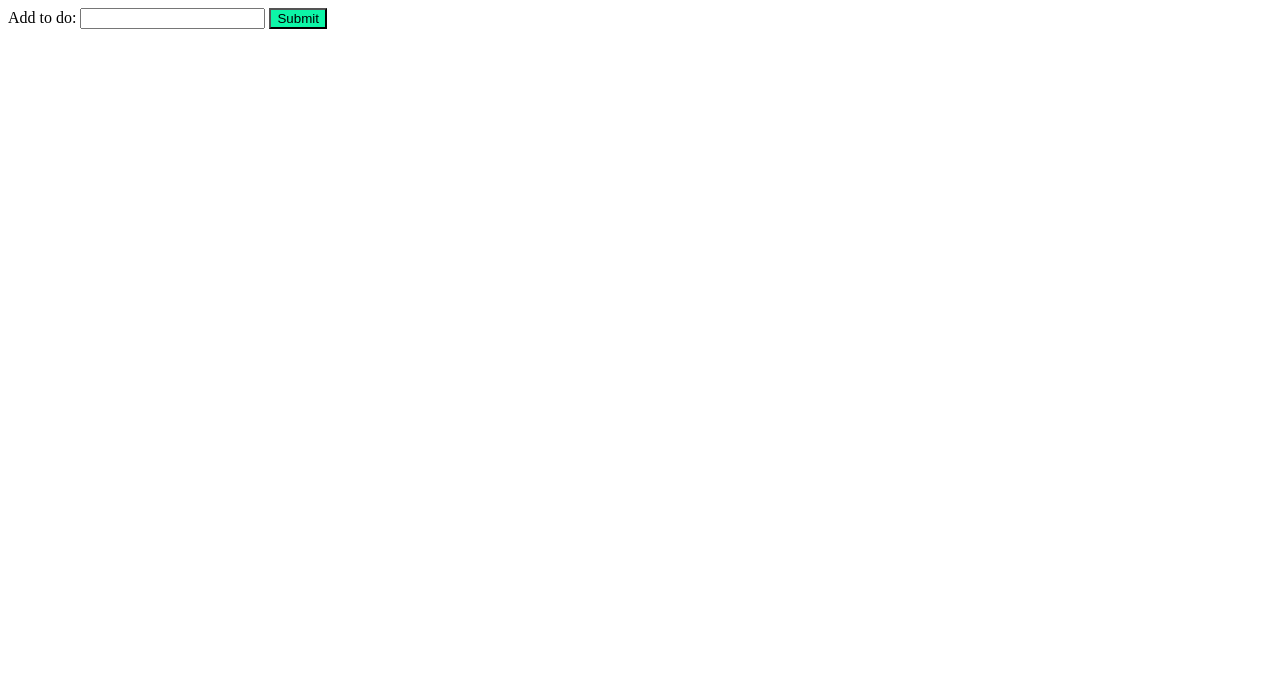
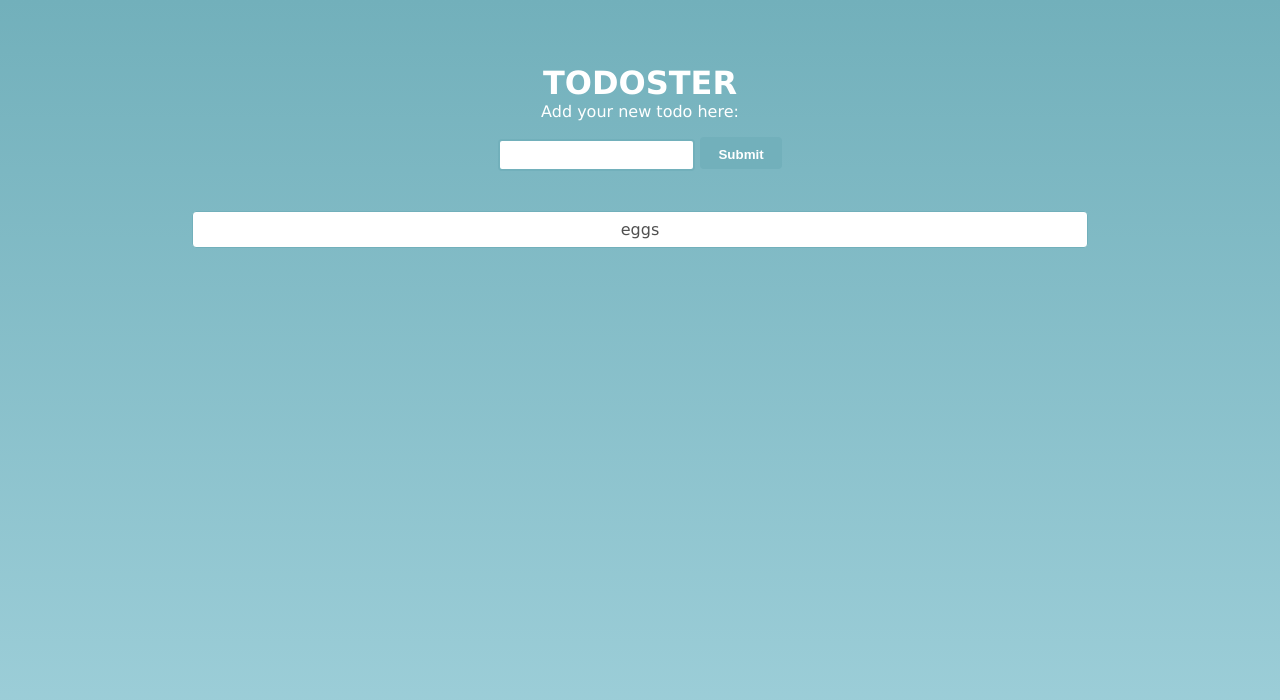
Before and after one commit to Tirelo-Mputle/to_do_list_app, a plain HTML site: page index.html in a window 1280 px wide. Drawn offline with Linux system fonts and the light colour scheme.

Commit message:
Added basic styling

```diff
--- a/css/styles.css
+++ b/css/styles.css
@@ -1,9 +1,90 @@
+:root {
+  --primary-color: #72b0bb;
+  --secondary-color: #a5d4de;
+  --white: #fff;
+  --dark-text: #505050;
+
+  /* borders */
+  --border0_25: 0.25rem;
+}
+
+* {
+  padding: 0;
+  margin: 0;
+  box-sizing: border-box;
+}
+/* START OF SHARED CODE */
+/* START OF SHARED CODE */
+body {
+  text-align: center;
+  background: linear-gradient(
+    to top,
+    var(--secondary-color),
+    var(--primary-color)
+  );
+  background-repeat: no-repeat;
+  height: 100vh;
+  color: var(--white);
+  font-family: "Lucida Sans", "Lucida Sans Regular", "Lucida Grande",
+    "Lucida Sans Unicode", Geneva, Verdana, sans-serif;
+}
+li {
+  list-style: none;
+}
+/* START OF HEADER */
+.header {
+  margin: 4rem 0 1rem;
+}
+/* END OF HEADER */
+
+/* START OF MAIN */
+
+/* start of form */
+.to_do_form {
+  margin-bottom: 2.5rem;
+}
+.submit_button,
+.to_do_input {
+  height: 2rem;
+
+  border: 2px solid var(--primary-color);
+  border-radius: var(--border0_25);
+}
+
+.to_do_input {
+  padding: 0.5rem;
+  border: 2px solid var(--primary-color);
+  border-radius: var(--border0_25);
+}
+/* submit button */
+.submit_button {
+  color: var(--white);
+  padding: 0.5rem 1rem;
+  font-weight: 600;
+}
+.submit_button:hover {
+  background-color: var(--secondary-color);
+}
 .button_add {
-  background-color: rgb(13, 245, 167);
+  background-color: var(--primary-color);
 }
 .button_edit {
   background-color: rgb(255, 165, 127);
 }
+/* end of form */
+
+/* LIST ITEMS */
+.listItem {
+  color: var(--dark-text);
+  background-color: var(--white);
+  border: 1px solid var(--primary-color);
+  width: 70%;
+  margin: 1rem auto;
+  padding: 0.5rem 1rem;
+  border-radius: var(--border0_25);
+}
+
 .delete {
   background-color: red;
 }
+/* END OF MAIN */
--- a/index.html
+++ b/index.html
@@ -8,16 +8,17 @@
     <link rel="stylesheet" href="css/styles.css" />
     <script src="js/scripts.js" defer></script>
   </head>
+
   <body>
-    <header></header>
+    <header class="header">
+      <h1>TODOSTER</h1>
+      <p>Add your new todo here:</p>
+    </header>
     <main>
       <!-- TO DO LIST FORM -->
       <form action="" class="to_do_form">
-        <label for="to-do">Add to do:</label>
         <input type="text" class="to_do_input" />
-        <button type="submit" class="to_do_submit_button button_add">
-          Submit
-        </button>
+        <button type="submit" class="submit_button button_add">Submit</button>
       </form>
       <!-- END OF TO DO LIST FORM -->
       <article class="to_do_display">
--- a/js/scripts.js
+++ b/js/scripts.js
@@ -5,10 +5,58 @@ const toDoInput = document.querySelector(".to_do_input");
 const submitButton = document.querySelector(".to_do_submit_button");
 
 //to do list
-let toDoList = [];
+let toDoList = [{ value: "oil", id: 5 }];
 let isEditing = false;
 let currentTodo;
 let currentEdit;
+toDoInput.value = "eggs";
+const createLi = () => {
+  //create currenTodo object
+  currentTodo = { value: toDoInput.value, id: Math.random() * 1000 };
+  //push currentTodo into toDoList
+  toDoList.push(currentTodo);
+
+  // create list item
+  const toDoItemText = document.createElement("li");
+  toDoItemText.classList.add("listItem");
+  //Will use this id to edit and delete the item
+  toDoItemText.dataset.id = currentTodo.id;
+  toDoItemText.innerText = currentTodo.value;
+  //Append the list item to the ul element.
+  toDoListUl.appendChild(toDoItemText);
+  //Add handleEdit to list items
+  toDoItemText.addEventListener("click", handleEdit);
+
+  // const deleteBtn = document.createElement("button");
+  // deleteBtn.classList.add("delete");
+  // deleteBtn.dataset.id = currentTodo.id + 1;
+  // deleteBtn.innerText = "delete";
+  // toDoListUl.appendChild(deleteBtn);
+  // deleteBtn.addEventListener("click", deleteItem);
+};
+
+const makeLi = () => {
+  // currentTodo = { value: toDoInput.value, id: Math.random() * 1000 };
+  // //push currentTodo into toDoList
+  // toDoList.push(currentTodo);
+
+  createLi();
+  //clear input field
+  toDoInput.value = "";
+};
+
+//prevents page from reloading when form is submitted
+const handleForm = (e) => {
+  e.preventDefault();
+  //Add and display list item
+  if (isEditing) {
+    ReplaceEdit();
+  } else {
+    makeLi();
+  }
+};
+
+toDoForm.addEventListener("submit", handleForm);
 
 //Toggle submit color
 const toggleSubmit = () => {
@@ -112,45 +160,4 @@ const ReplaceEdit = () => {
   });
 };
 //get info from input field
-
-const createLi = () => {
-  // create list item
-  const toDoListItem = document.createElement("li");
-  toDoListItem.classList.add("listItem");
-  toDoListItem.dataset.id = currentTodo.id;
-  //Change inner text of li to current value of input field
-  toDoListItem.innerText = currentTodo.value;
-  //Append the list item to the HTML list.
-  toDoListUl.appendChild(toDoListItem);
-  //Add handleEdit to list items
-  toDoListItem.addEventListener("click", handleEdit);
-  const deleteBtn = document.createElement("button");
-  deleteBtn.classList.add("delete");
-  deleteBtn.dataset.id = currentTodo.id + 1;
-  deleteBtn.innerText = "delete";
-  toDoListUl.appendChild(deleteBtn);
-  deleteBtn.addEventListener("click", deleteItem);
-};
-
-const makeLi = () => {
-  currentTodo = { value: toDoInput.value, id: Math.random() * 1000 };
-  //push currentTodo into toDoList
-  toDoList.push(currentTodo);
-
-  createLi();
-  //clear input field
-  toDoInput.value = "";
-};
-
-//prevents page from reloading when form is submitted
-const handleForm = (e) => {
-  e.preventDefault();
-  //Add and display list item
-  if (isEditing) {
-    ReplaceEdit();
-  } else {
-    makeLi();
-  }
-};
-
-toDoForm.addEventListener("submit", handleForm);
+makeLi();
```
